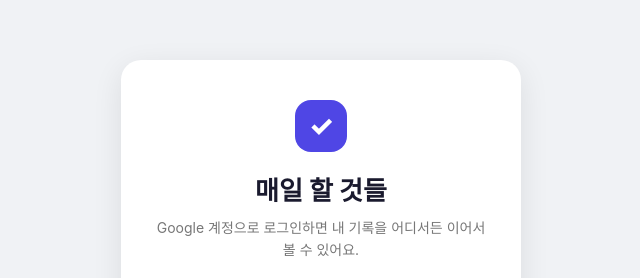
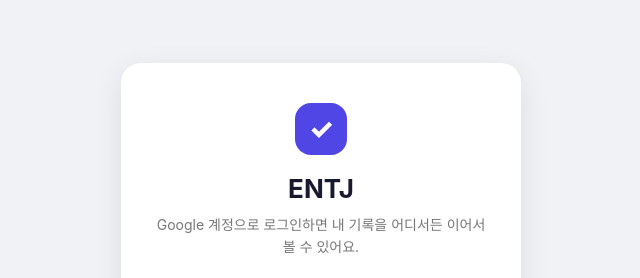
Before and after one commit to junyoung-code/ENTJ, a website built with Vite: page index.html in a window 1280 px wide. Shown: the part 164-442 px from the top of the page, without its empty margins (319-959 px from the left). Built offline with nearby package versions, Linux system fonts and the light colour scheme; some packages are replaced by stand-ins of ours; no server answers.

Commit message:
Update site metadata to ENTJ

```diff
--- a/index.html
+++ b/index.html
@@ -4,7 +4,16 @@
 <head>
   <meta charset="UTF-8" />
   <meta name="viewport" content="width=device-width, initial-scale=1.0" />
-  <title>매일 할 것들</title>
+  <title>ENTJ</title>
+  <meta name="description" content="ENTJ 개인 생산성 기록 앱" />
+  <meta property="og:type" content="website" />
+  <meta property="og:title" content="ENTJ" />
+  <meta property="og:description" content="ENTJ 개인 생산성 기록 앱" />
+  <meta property="og:url" content="https://entj-murex.vercel.app/" />
+  <meta property="og:site_name" content="ENTJ" />
+  <meta name="twitter:card" content="summary" />
+  <meta name="twitter:title" content="ENTJ" />
+  <meta name="twitter:description" content="ENTJ 개인 생산성 기록 앱" />
   <link rel="stylesheet" href="/src/styles/style.css" />
 </head>
 
@@ -13,7 +22,7 @@
   <section class="auth-screen" id="authScreen">
     <div class="auth-card">
       <div class="auth-logo">✓</div>
-      <h1>매일 할 것들</h1>
+      <h1>ENTJ</h1>
       <p>Google 계정으로 로그인하면 내 기록을 어디서든 이어서 볼 수 있어요.</p>
       <button class="google-login-btn" id="googleLoginBtn" type="button" disabled>
         <span class="google-icon">G</span>
```
